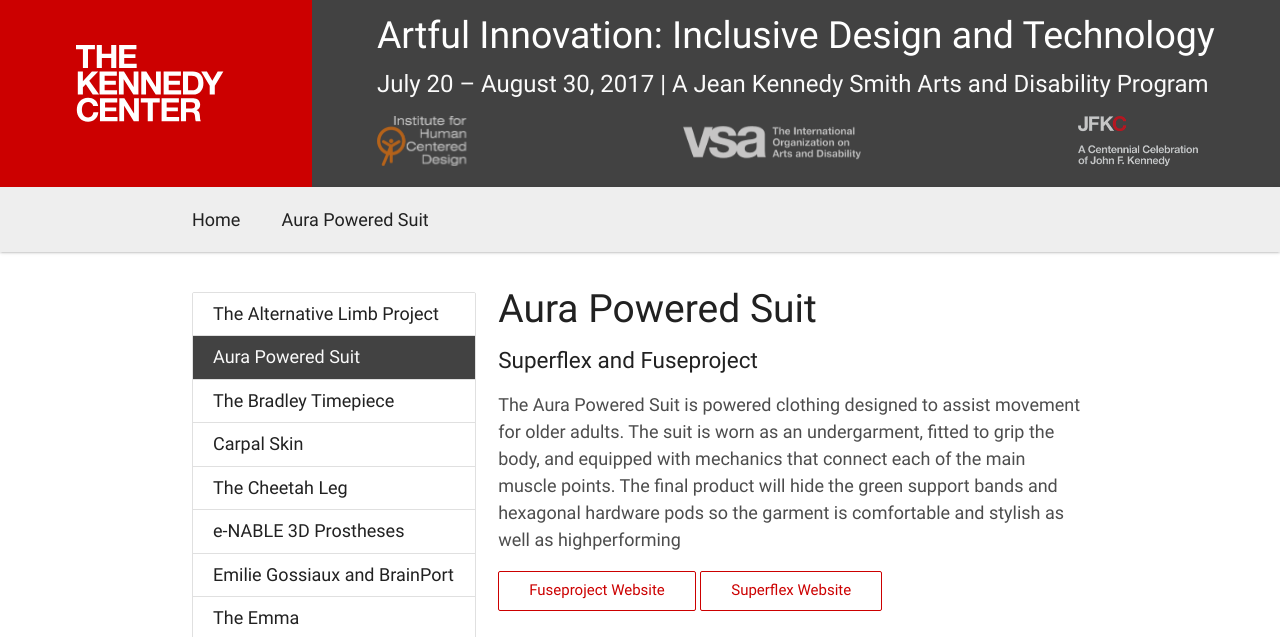
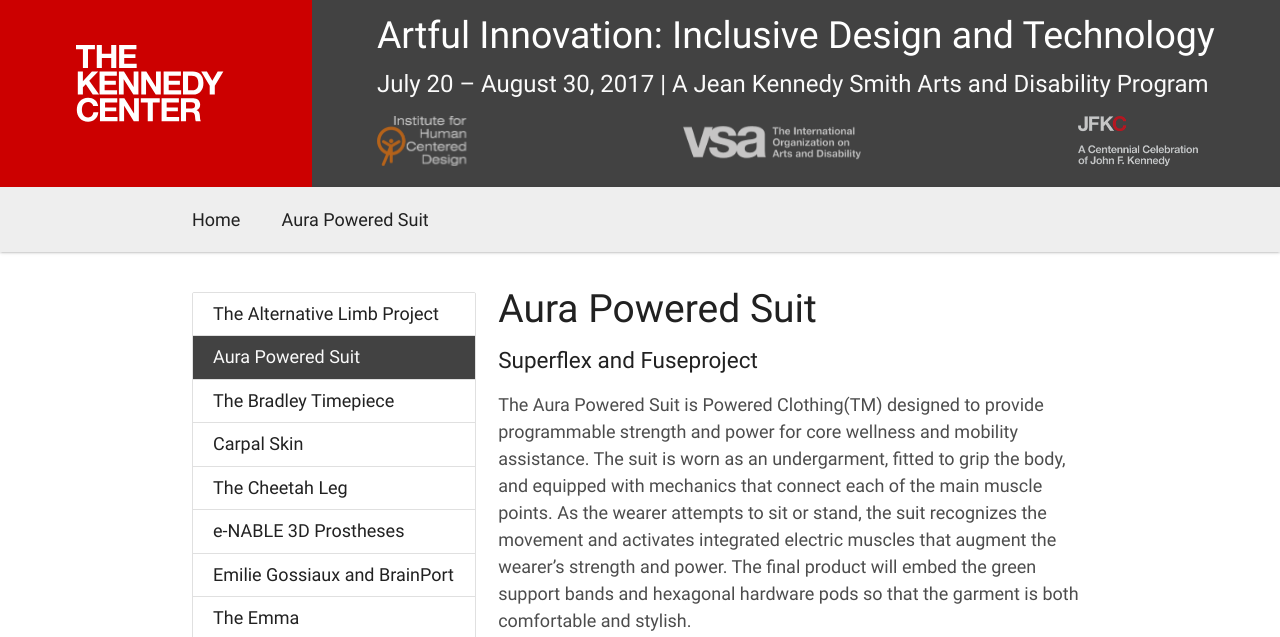
Before and after one commit to WoodburyShortridge/jfkc, a Jekyll site: the page built from _posts/2017-06-22-Aura-Powered-Suit.md, in a window 1280 px wide and 900 px high, cut to the strip 0-637 px from the top of the window. Built offline with Jekyll 4.4.1, drawn with Linux system fonts in a browser that asks for light colours; nearby versions of some CDN libraries.

Commit message:
text updates

```diff
--- a/_posts/2017-06-22-Aura-Powered-Suit.md
+++ b/_posts/2017-06-22-Aura-Powered-Suit.md
@@ -10,13 +10,4 @@ text2: Superflex Website
 alt: A woman wears the Aura Powered Suit, a light gray body suit with green built-in support bands along the back and knees.
 video: <iframe width="560" height="315" src="https://www.youtube.com/embed/lnpNGRd7yyo" frameborder="0" allowfullscreen></iframe>
 ---
-The Aura Powered Suit is powered
-clothing designed to assist movement
-for older adults. The suit is worn as an
-undergarment, fitted to grip the body,
-and equipped with mechanics that
-connect each of the main muscle
-points. The final product will hide the
-green support bands and hexagonal
-hardware pods so the garment is
-comfortable and stylish as well as highperforming
+The Aura Powered Suit is Powered Clothing(TM) designed to provide programmable strength and power for core wellness and mobility assistance. The suit is worn as an undergarment, fitted to grip the body, and equipped with mechanics that connect each of the main muscle points. As the wearer attempts to sit or stand, the suit recognizes the movement and activates integrated electric muscles that augment the wearer's strength and power. The final product will embed the green support bands and hexagonal hardware pods so that the garment is both comfortable and stylish.
```
